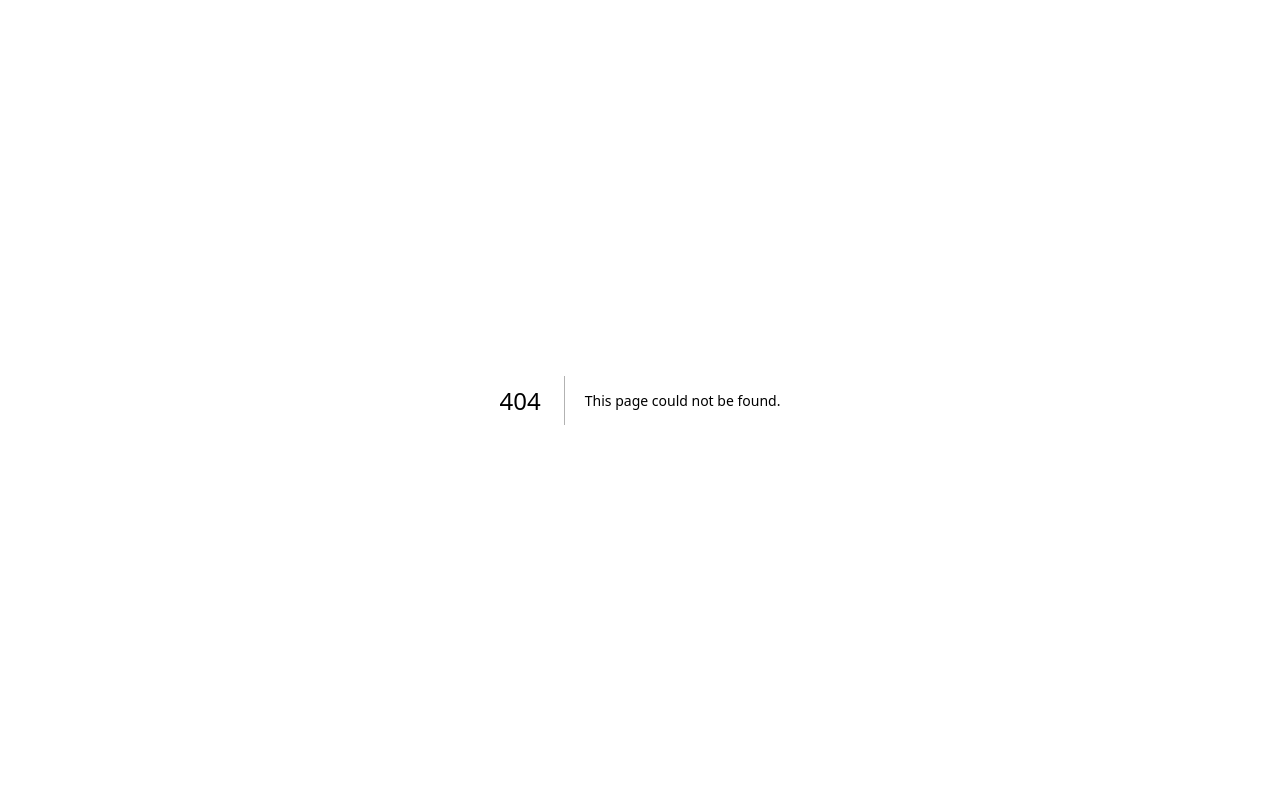
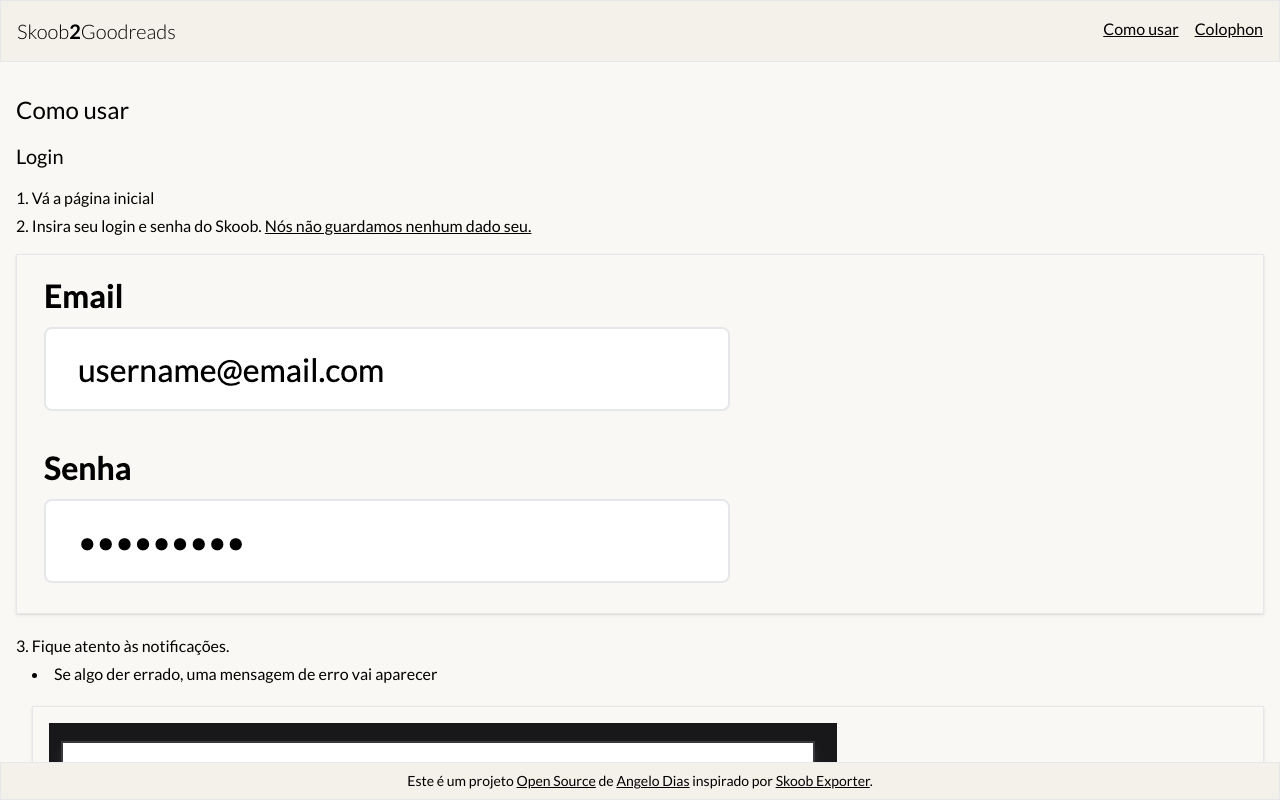
Before and after one commit to angelod1as/skoob-to-goodreads, a Next.js app: page /como-usar in a window 1280 px wide. Before the commit this address had no page. Shown: the top 800 px of the page. Built offline with nearby package versions, Linux system fonts and the light colour scheme.

Commit message:
change passo-a-passo to como-funciona

```diff
--- a/src/components/Header.tsx
+++ b/src/components/Header.tsx
@@ -13,8 +13,8 @@
         </Link>
       </div>
       <div className="flex gap-4">
-        <Link href="/passo-a-passo" inner>
-          Passo a passo
+        <Link href="/como-usar" inner>
+          Como usar
         </Link>
         <Link href="/colophon" inner>
           Colophon
--- a/src/components/Intro.tsx
+++ b/src/components/Intro.tsx
@@ -15,7 +15,7 @@
           <li>
             Insira seu email e senha do Skoob abaixo
             <br /> (Nós não guardamos nenhum dado.{" "}
-            <Link href="/como-funciona" inner>
+            <Link href="/colophon" inner>
               Leia mais
             </Link>
             )
@@ -25,7 +25,7 @@
           <li>
             Importe o arquivo gerado no GoodReads
             <br />
-            <Link href="/passo-a-passo" inner>
+            <Link href="/como-usar" inner>
               Clique aqui para um tutorial mais detalhado
             </Link>
           </li>
--- a/src/components/Tutorial/Tutorial.tsx
+++ b/src/components/Tutorial/Tutorial.tsx
@@ -15,7 +15,7 @@
 export const Tutorial = () => {
   return (
     <div className="flex flex-col gap-4 py-8">
-      <Title>Passo a passo</Title>
+      <Title>Como usar</Title>
 
       <Section>
         <Subtitle>Login</Subtitle>
@@ -23,7 +23,7 @@
           <li>Vá a página inicial</li>
           <li>
             Insira seu login e senha do Skoob.{" "}
-            <Link href="como-funciona">Nós não guardamos nenhum dado seu.</Link>
+            <Link href="colophon">Nós não guardamos nenhum dado seu.</Link>
             <Figure>
               <Image src={img1} alt="" />
             </Figure>
--- a/src/pages/passo-a-passo.tsx
+++ b/src/pages/como-usar.tsx
@@ -3,10 +3,7 @@
 
 export default function TutorialPage() {
   return (
-    <Template
-      title="Passo a Passo"
-      description="Passo a passo do Skoob 2 Goodreads"
-    >
+    <Template title="Como usar" description="Como usar do Skoob 2 Goodreads">
       <Tutorial />
     </Template>
   )
```
Also changed, not shown: src/pages/colophon.tsx (renamed from src/pages/como-funciona.tsx).
